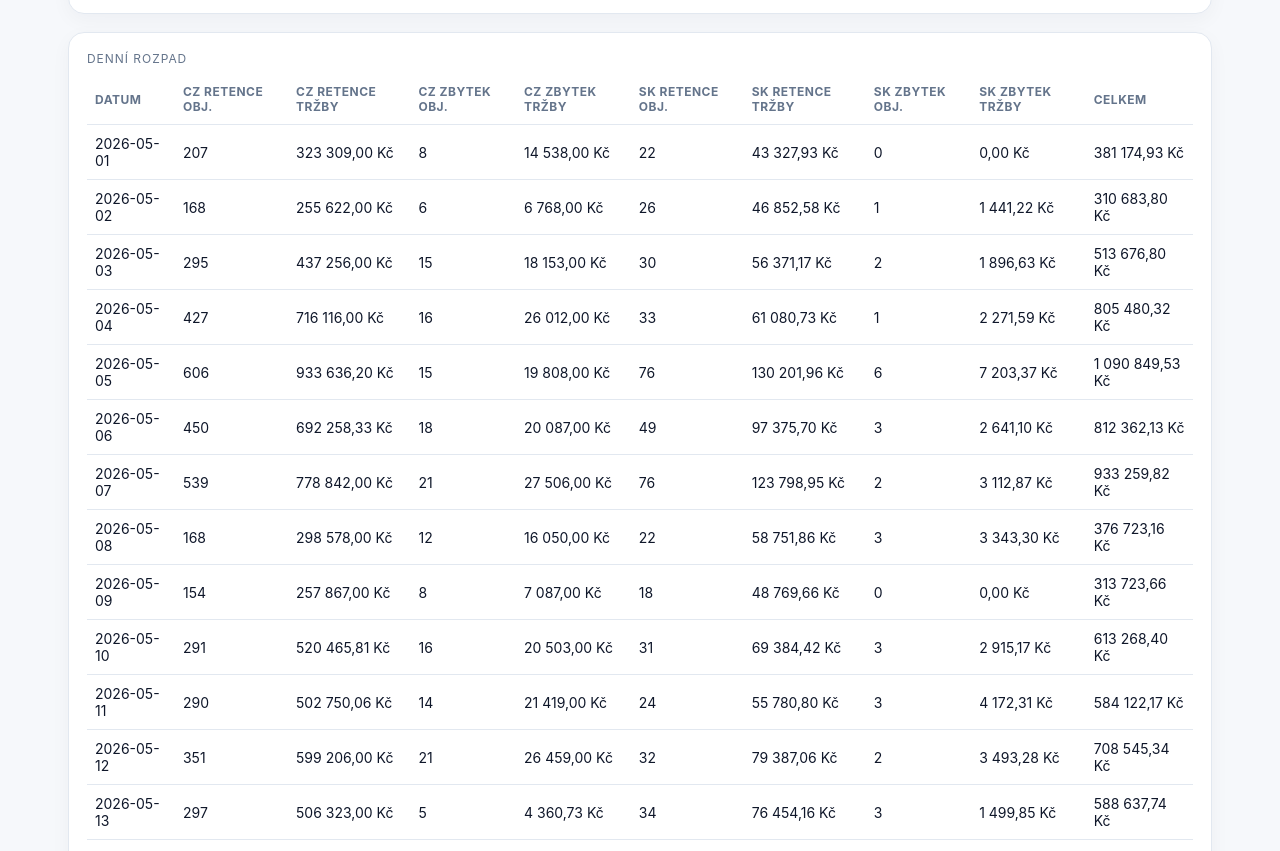
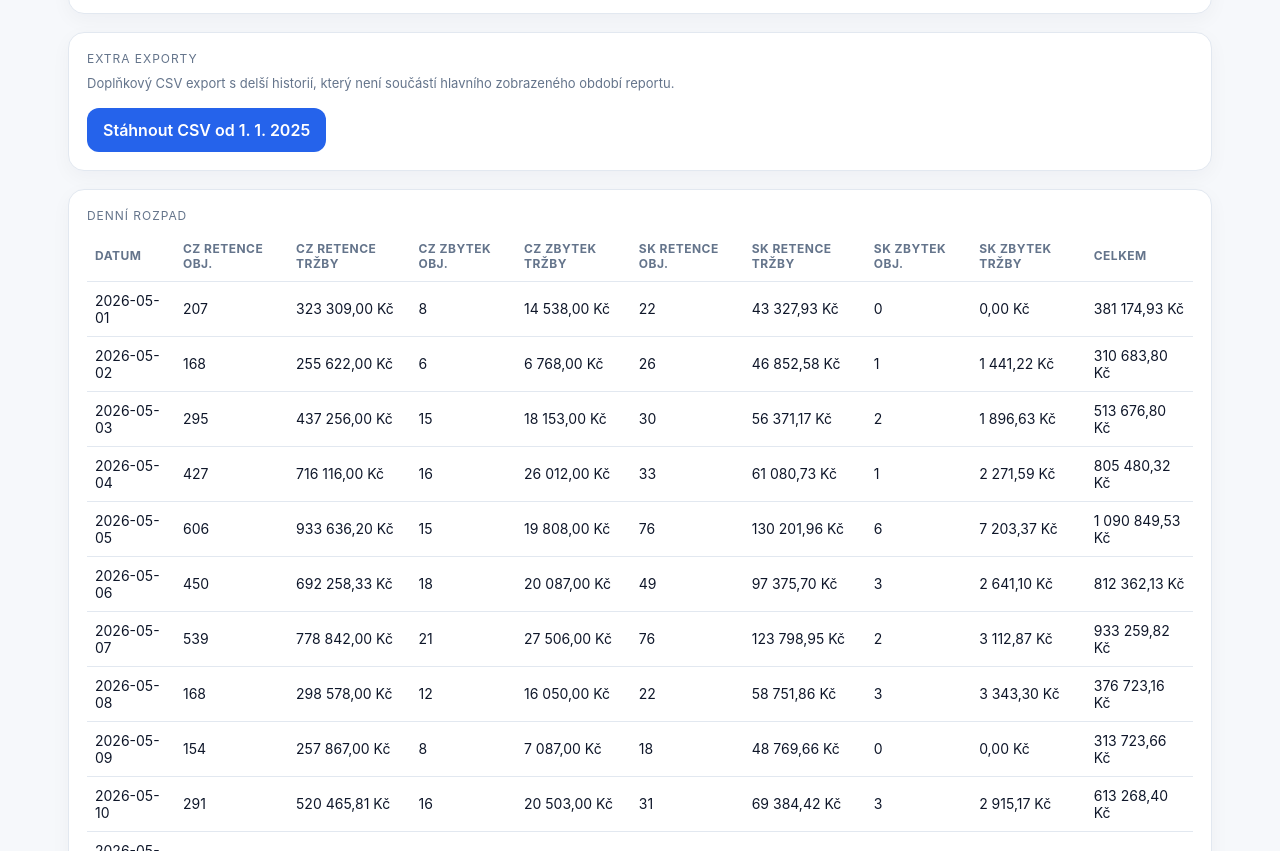
Before and after one commit to rkonfal/tiande-retence-vs-zbytek-report, a plain HTML site: page docs/index.html in a window 1280 px wide. Shown: the part 1453-2304 px from the top of the page. Drawn offline with Linux system fonts and the light colour scheme.

Commit message:
Show extra CSV export on report page

```diff
--- a/docs/index.html
+++ b/docs/index.html
@@ -53,6 +53,14 @@
     </div>
 
     <div class='card section'>
+      <div class='kicker'>Extra exporty</div>
+      <div class='note' style='margin-bottom:14px;'>Doplňkový CSV export s delší historií, který není součástí hlavního zobrazeného období reportu.</div>
+      <div style='display:flex; gap:12px; flex-wrap:wrap;'>
+        <a href='./denni_trzby_retence_vs_zbytek_2025-01-01_plus_cz_sk_bez_pokladen.csv' style='display:inline-block; padding:12px 16px; border-radius:12px; background:#2563eb; color:#fff; font-weight:600;'>Stáhnout CSV od 1. 1. 2025</a>
+      </div>
+    </div>
+
+    <div class='card section'>
       <div class='kicker'>Denní rozpad</div>
       <table>
         <thead>
```
Also changed, not shown: site/index.html (+8 -0 lines).
